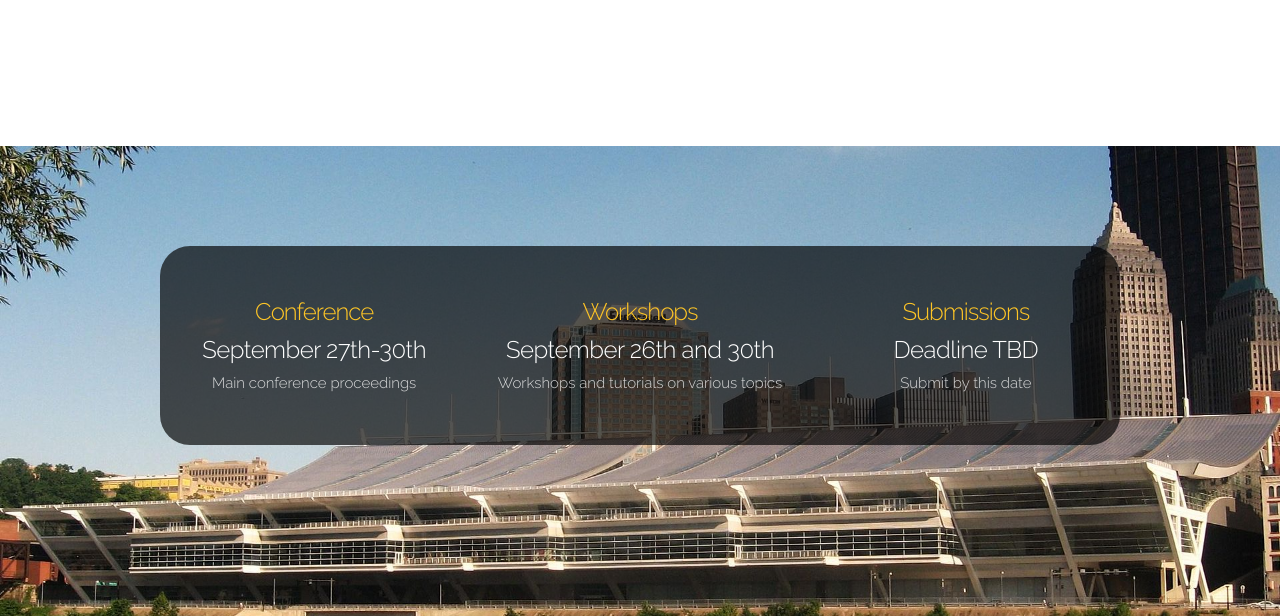
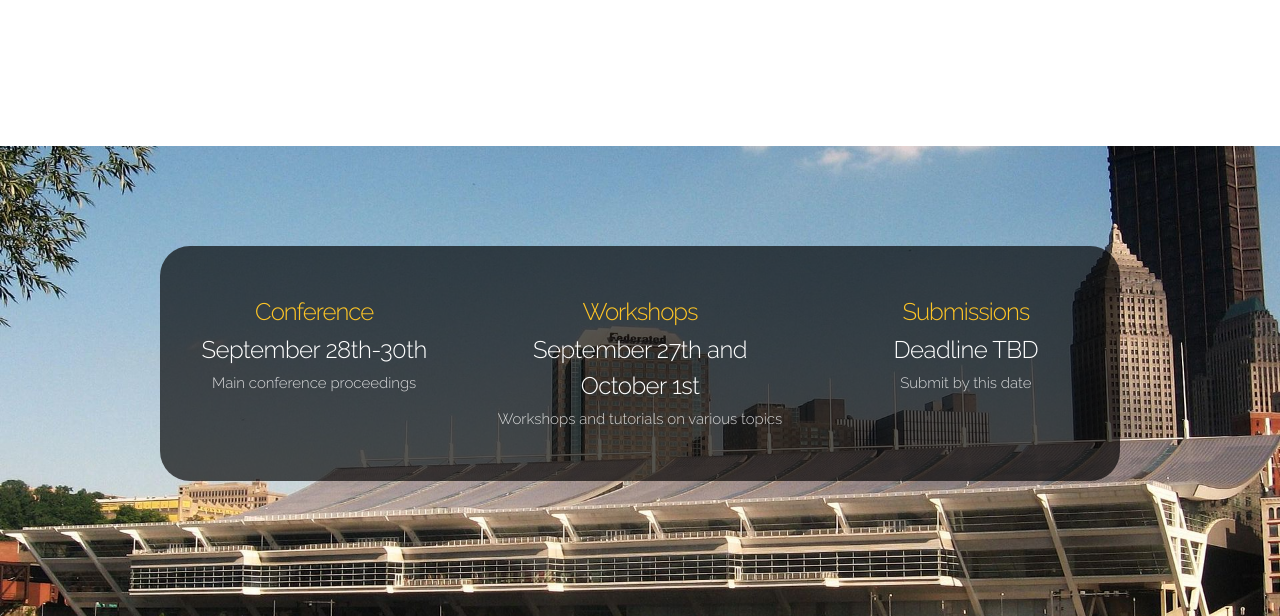
Before and after one commit to biorobotics/IROS_2026_site, a plain HTML site: page index.html in a window 1280 px wide. Shown: the part 484-1100 px from the top of the page. Drawn offline with nearby package versions, Linux system fonts and the light colour scheme.

Commit message:
Changed dates

```diff
--- a/index.html
+++ b/index.html
@@ -61,12 +61,12 @@
       <div class="row">
         <div class="one-third column value">
           <h3 class="value-multiplier">Conference</h3>
-          <h5 class="value-heading">September 27th-30th</h5>
+          <h5 class="value-heading">September 28th-30th</h5>
           <p class="value-description">Main conference proceedings</p>
         </div>
         <div class="one-third column value">
           <h3 class="value-multiplier">Workshops</h3>
-          <h5 class="value-heading">September 26th and 30th</h5>
+          <h5 class="value-heading">September 27th and October 1st</h5>
           <p class="value-description">Workshops and tutorials on various topics</p>
         </div>
         <div class="one-third column value">
```
